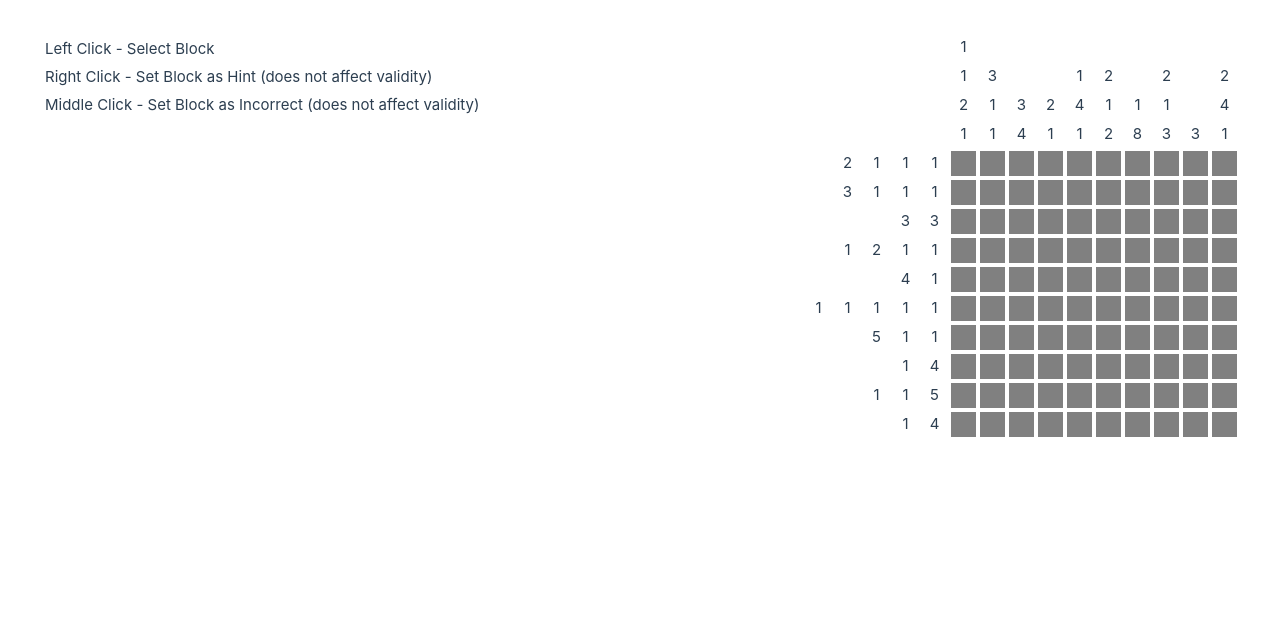
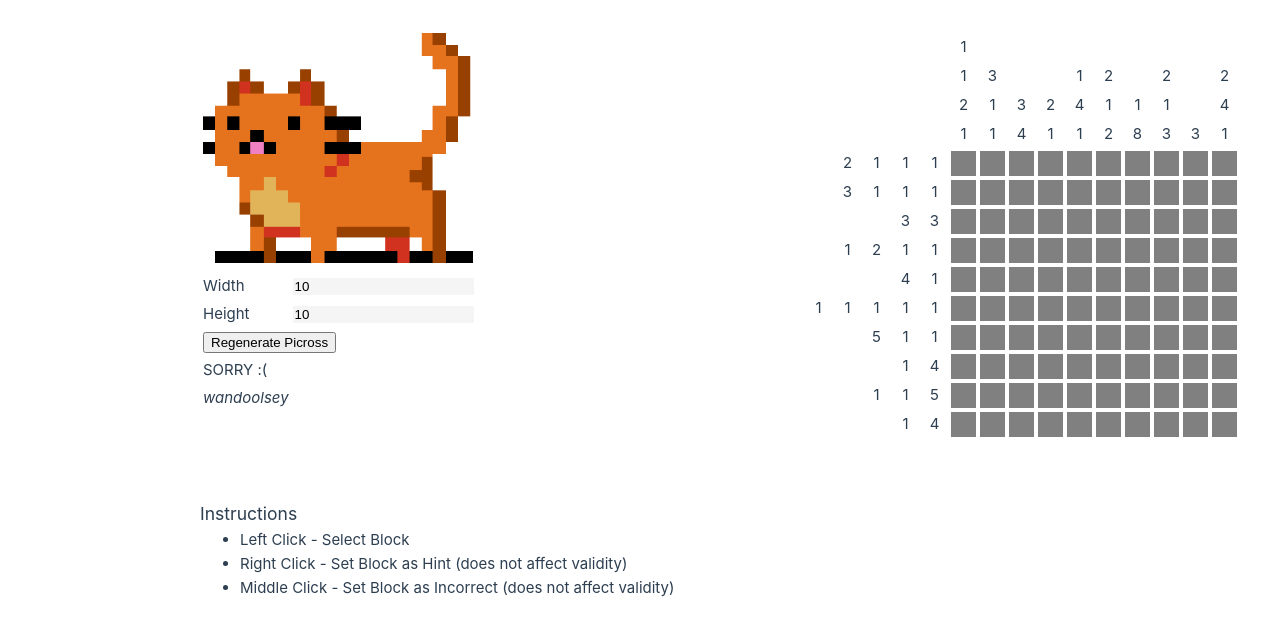
Before and after one commit to Energised/PX, a Vue app: page / in a window 1280 px wide. Shown: the top 634 px of the page. Built offline with nearby package versions, Linux system fonts and the light colour scheme.

Commit message:
Fix issue with dragging when selecting image, fix initial position of components

```diff
--- a/src/App.vue
+++ b/src/App.vue
@@ -34,7 +34,7 @@ function regeneratePicross(){
 
     <div>
 
-        <Draggable>
+        <Draggable id="menu">
             <Menu
                 v-model:width="width"
                 v-model:height="height"
@@ -43,7 +43,7 @@ function regeneratePicross(){
             </Menu>
         </Draggable>
 
-        <Draggable>
+        <Draggable id="instructions">
             <Instructions></Instructions>
         </Draggable>
 
@@ -60,6 +60,7 @@ function regeneratePicross(){
 </template>
 
 <style scoped>
+
 header {
   line-height: 1.5;
 }
@@ -88,11 +89,23 @@ header {
     .logo {
         margin: 0 2rem 0 0;
     }
+}
+
+/* Initial positions */
+
+#menu {
+    left:200px;
+    top:30px;
+}
+
+#instructions {
+    left:200px;
+    top:500px;
+}
 
 header .wrapper {
 /*display: flex;
 place-items: flex-start;
 flex-wrap: wrap;*/
 }
-}
 </style>
--- a/src/components/Draggable.vue
+++ b/src/components/Draggable.vue
@@ -50,11 +50,7 @@ onUnmounted(() => {
 .draggable {
     position: absolute;
     cursor: move;
-}
-
-.draggable::before{
-    left:620px;
-    top:30px;
+    user-select: none;
 }
 
 </style>
--- a/src/components/Instructions.vue
+++ b/src/components/Instructions.vue
@@ -2,33 +2,16 @@
 
 </script>
 
+
 <template>
 
-    <table>
-        <head>
-            <th>
-                <h3>
-                    Instructions
-                </h3>
-            </th>
-        </head>
-        <body>
-            <tr>
-                <td>
-                    Left Click - Select Block
-                </td>
-            </tr>
-            <tr>
-                <td>
-                    Right Click - Set Block as Hint (does not affect validity)
-                </td>
-            </tr>
-            <tr>
-                <td>
-                    Middle Click - Set Block as Incorrect (does not affect validity)
-                </td>
-            </tr>
-        </body>
-    </table>
+    <div>
+        <h3>Instructions</h3>
+        <ul>
+            <li>Left Click - Select Block</li>
+            <li>Right Click - Set Block as Hint (does not affect validity)</li>
+            <li>Middle Click - Set Block as Incorrect (does not affect validity)</li>
+        </ul>
+    </div>
 
 </template>
--- a/src/components/Menu.vue
+++ b/src/components/Menu.vue
@@ -35,7 +35,7 @@ function playMeow(){
                     src="../assets/orange-cat.png"
                     width="270"
                     height="230"
-                    style="user-select: none;"/>
+                    style="pointer-events: none;"/>
             </td>
         </tr>
 
```
Lines whose indentation alone changed are shown as unchanged.
